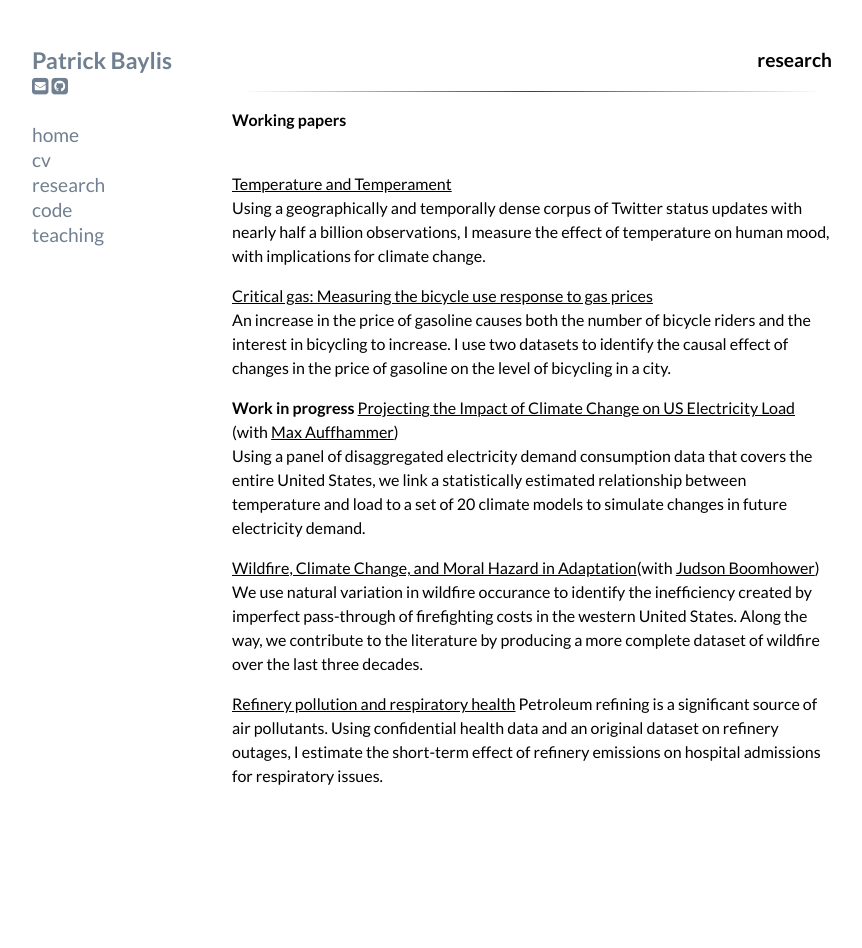
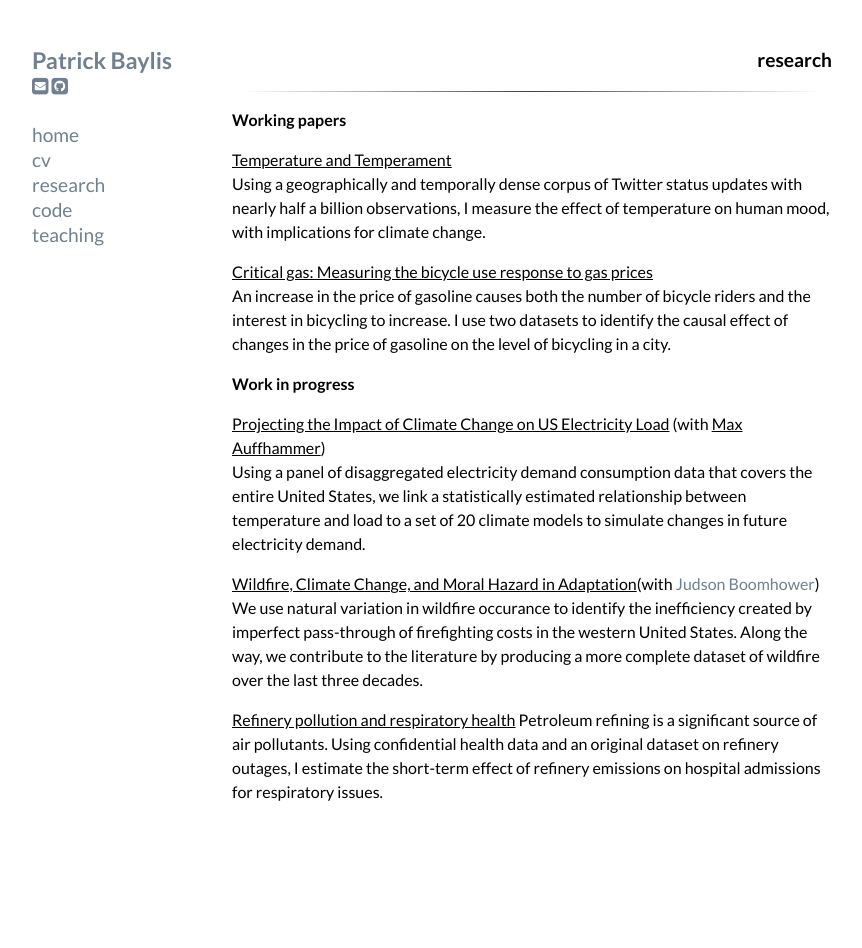
Before and after one commit to pbaylis/pbaylis.github.io, a Jekyll site: the page built from research.markdown, in a window 1280 px wide. Shown: the whole page, without its empty margins (208-1070 px from the left). Built offline with Jekyll 4.4.1, drawn with Linux system fonts in a browser that asks for light colours; nearby versions of some CDN libraries; Markdown is read by kramdown in place of the engine named in the settings.

Commit message:
ARE WE DONE YET

```diff
--- a/research.markdown
+++ b/research.markdown
@@ -5,7 +5,7 @@ title: Patrick Baylis | research
 <h1 align="right">research</h1>
 ***
 
-**Working papers**<br><br>
+**Working papers**<br>
 
 <span id="popup">
 <a href="">Temperature and Temperament<img src="images/projects/temptemp2.png" alt="Temperature and Temperament" height="360px" class="shadow" /></a></span><br>
@@ -15,13 +15,14 @@ Using a geographically and temporally dense corpus of Twitter status updates wit
 <a href="">Critical gas: Measuring the bicycle use response to gas prices<img src="images/projects/bike.png" alt="Critical gas" height="360px" class="shadow" /></a></span><br>
 An increase in the price of gasoline causes both the number of bicycle riders and the interest in bicycling to increase. I use two datasets to identify the causal effect of changes in the price of gasoline on the level of bicycling in a city.
 
-**Work in progress**
+**Work in progress**<br>
+
 <span id="popup">
 <a href=" ">Projecting the Impact of Climate Change on US Electricity Load<img src="images/projects/projectload.png" alt="Projecting load" height="420px" class="shadow" /></a> (with <a href="http://www.auffhammer.com/">Max Auffhammer</a>)</span><br>
 Using a panel of disaggregated electricity demand consumption data that covers the entire United States, we link a statistically estimated relationship between temperature and load to a set of 20 climate models to simulate changes in future electricity demand.
 
 <span id="popup">
-<a href="">Wildfire, Climate Change, and Moral Hazard in Adaptation</a>(with [Judson Boomhower](https://are.berkeley.edu/candidate/Judson-Boomhower))</span><br>
+<a href="">Wildfire, Climate Change, and Moral Hazard in Adaptation</a></span>(with [Judson Boomhower](https://are.berkeley.edu/candidate/Judson-Boomhower))<br>
 We use natural variation in wildfire occurance to identify the inefficiency created by imperfect pass-through of firefighting costs in the western United States. Along the way, we contribute to the literature by producing a more complete dataset of wildfire over the last three decades.
 
 <span id="popup">
```
